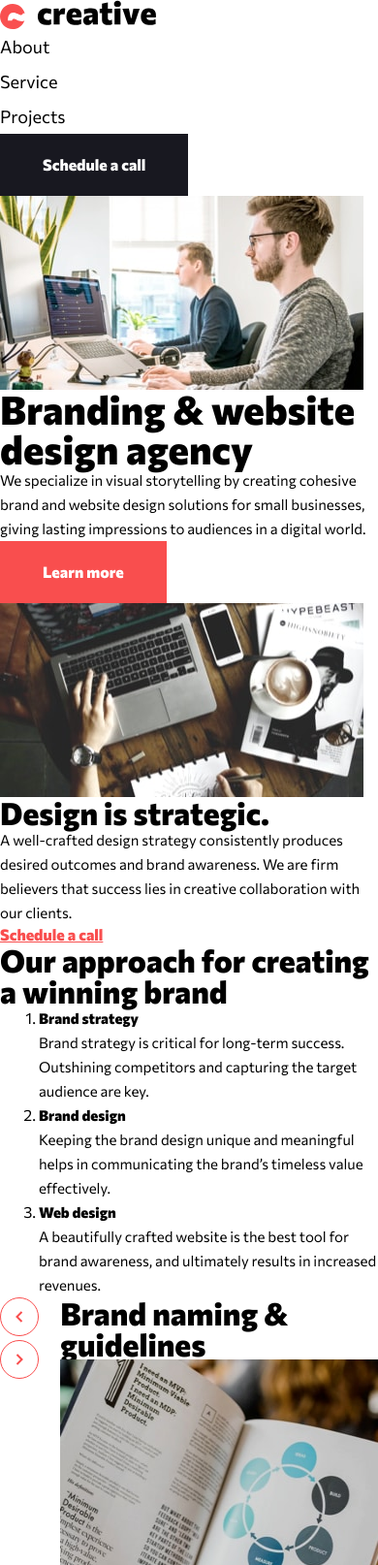
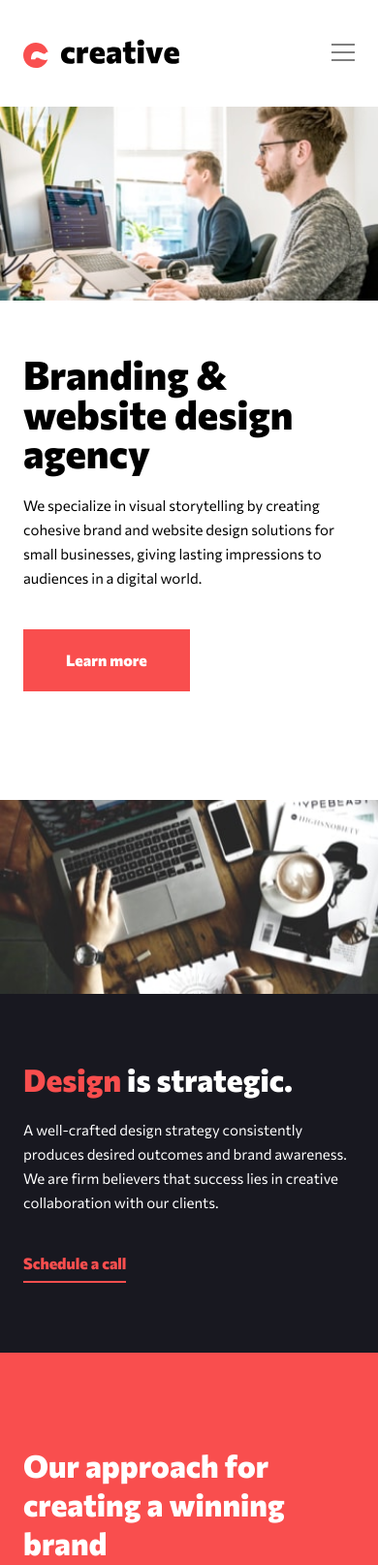
Before and after one commit to jefcooper/fem-creative-single-page-site, a website built with Vite: page src/index.html in a window 390 px wide. Shown: the top 1614 px of the page at 97% size. Built offline with nearby package versions, Linux system fonts and the light colour scheme.

Commit message:
mobile layout finished

```diff
--- a/src/index.html
+++ b/src/index.html
@@ -15,16 +15,27 @@
   <script src="scripts/script.js" type="module"></script>
 </head>
 
-<body class="body theme--default">
+<body class="body theme--light">
   <header class="header">
     <nav class="nav">
-      <ul>
-        <li>
       <a href="#" class="nav__logo">
         <span class="visually-hidden">Creative Agency Home</span>
         <img src="assets/logo.svg" alt="" aria-hidden="true">
       </a>
-        </li>
+      <input type="checkbox" id="nav__toggle" class="visually-hidden nav__toggle">
+      <label for="nav__toggle" class="nav__toggle-open">
+        <span class="visually-hidden">Show Mobile Menu</span>
+        <svg class="icon icon--hamburger" aria-hidden="true">
+          <use href="assets/icons.svg#icon--hamburger"></use>
+        </svg>
+      </label>
+      <label for="nav__toggle" class="nav__toggle-close">
+        <span class="visually-hidden">Hide Mobile Menu</span>
+        <svg class="icon icon--cross" aria-hidden="true">
+          <use href="assets/icons.svg#icon--cross"></use>
+        </svg>
+      </label>
+      <ul class="nav__list">
         <li>
           <a class="menu--1" href="#">About</a>
         </li>
@@ -50,72 +61,77 @@
         <source media="(min-width: 768px)" width="438" height="606" srcset="assets/tablet/image-hero.jpg">
         <img width="375" height="200" src="assets/mobile/image-hero.jpg" alt="Team at work">
       </picture>
-      <h1 class="heading--1">
+      <div class="hero__container">
+        <h1 class="heading--1 hero__heading">
           Branding & website design agency
         </h1>
 
-      <p class="text--1">
+        <p class="text--1 hero__description">
           We specialize in visual storytelling by creating cohesive brand and website design
           solutions for small businesses, giving lasting impressions to audiences in a digital world.
         </p>
 
-      <a href="#" class="btn btn--primary">
+        <a href="#" class="btn btn--primary hero__button">
           Learn more
         </a>
+      </div>
     </section>
 
     <section class="design">
       <picture>
         <source media="(min-width: 1024px)" width="735" height="984" srcset="assets/desktop/image-strategic.jpg">
         <source media="(min-width: 768px)" width="378" height="658" srcset="assets/tablet/image-strategic.jpg">
-        <img src="assets/mobile/image-strategic.jpg" alt="">
+        <img width="375" height="200" src="assets/mobile/image-strategic.jpg" alt="">
       </picture>
 
+      <div class="design__container">
         <h2 class="heading--2">
-        Design is strategic.
+          <span class="clr-accent">Design</span>
+          is strategic.
         </h2>
 
-      <p class="text--1">
+        <p class="text--1 design__description">
           A well-crafted design strategy consistently produces desired outcomes and brand awareness.
           We are firm believers that success lies in creative collaboration with our clients.
         </p>
 
-      <a href="#" class="btn btn--link">
+        <a href="#" class="btn btn--link design__button">
           Schedule a call
         </a>
+      </div>
     </section>
 
     <section class="approach">
-      <h2 class="heading--2">
+      <h2 class="heading--2 approach__title">
         Our approach for creating a winning brand
       </h2>
 
       <ol class="approach__list">
         <li class="approach__list-item">
-          <h3 class="heading--3">
+          <h3 class="heading--3 approach__list-item-title">
             Brand strategy
           </h3>
-          <p class="text--1">
+          <p class="text--1 approach__list-item-description">
             Brand strategy is critical for long-term success. Outshining competitors and capturing
             the target audience are key.
           </p>
         </li>
 
         <li class="approach__list-item">
-          <h3 class="heading--3">
+          <h3 class="heading--3 approach__list-item-title">
             Brand design
           </h3>
-          <p class="text--1">
+          <p class="text--1 approach__list-item-description">
             Keeping the brand design unique and meaningful helps in communicating the brand’s timeless
             value effectively.
           </p>
         </li>
 
         <li class="approach__list-item">
-          <h3 class="heading--3">
+          <h3 class="heading--3 approach__list-item-title">
             Web design
           </h3>
-          <p class="text--1">
+          <p class="text--1 approach__list-item-description">
             A beautifully crafted website is the best tool for brand awareness, and ultimately results
             in increased revenues.
           </p>
@@ -123,18 +139,18 @@
       </ol>
     </section>
 
-    <section class="carousel">
+    <section class="project-portfolio">
 
       <h2 class="visually-hidden">Project Portfolio</h2>
 
       <div class="carousel__controls">
-        <button type="button" class="btn btn--icon">
+        <button type="button" class="btn btn--icon" data-carousel-previous>
           <span class="visually-hidden">Display Previous Project</span>
           <svg class="icon icon--arrow-previous" aria-hidden="true">
             <use href="assets/icons.svg#icon--arrow-previous"></use>
           </svg>
         </button>
-        <button type="button" class="btn btn--icon">
+        <button type="button" class="btn btn--icon" data-carousel-next>
           <span class="visually-hidden">Display Next Project</span>
           <svg class="icon icon--arrow-next" aria-hidden="true">
             <use href="assets/icons.svg#icon--arrow-next"></use>
@@ -142,16 +158,17 @@
         </button>
       </div>
 
-      <ul class="carousel__slider">
+      <ul class="carousel" data-carousel>
         <li class="carousel__card">
-          <h3 class="heading--2">
+          <h3 class="heading--2 carousel__card-title">
             Brand naming & guidelines
           </h3>
           <figure>
-            <picture>
+            <picture class="carousel__picture">
               <source media="(min-width: 1024px)" width="895" height="728" srcset="assets/desktop/image-slide-1.jpg">
               <source media="(min-width: 768px)" width="438" height="472" srcset="assets/tablet/image-slide-1.jpg">
-              <img width="375" height="404" src="assets/mobile/image-slide-1.jpg" alt="Lean Roadmap Book">
+              <img class="carousel__img" width="375" height="404" src="assets/mobile/image-slide-1.jpg"
+                alt="Lean Roadmap Book">
             </picture>
             <figcaption>
               <p class="heading--3">
@@ -165,15 +182,16 @@
         </li>
 
         <li class="carousel__card">
-          <h3 class="heading--2">
+          <h3 class="heading--2 carousel__card-title">
             Brand identity & merchandise
           </h3>
-          <picture>
+          <figure>
+            <picture class="carousel__picture">
               <source media="(min-width: 1024px)" width="895" height="728" srcset="assets/desktop/image-slide-2.jpg">
               <source media="(min-width: 768px)" width="438" height="472" srcset="assets/tablet/image-slide-2.jpg">
-            <img width="375" height="404" src="assets/mobile/image-slide-2.jpg" alt="New Majestic Hotel Shopping Bag">
+              <img class="carousel__img" width="375" height="404" src="assets/mobile/image-slide-2.jpg"
+                alt="New Majestic Hotel Shopping Bag">
             </picture>
-          <figure>
             <figcaption>
               <p class="heading--3">
                 New Majestic Hotel
@@ -186,21 +204,24 @@
         </li>
 
         <li class="carousel__card">
-          <h3 class="heading--2">
+          <h3 class="heading--2 carousel__card-title">
             Brand identity & web design
           </h3>
-          <picture>
+          <figure>
+            <picture class="carousel__picture">
               <source media="(min-width: 1024px)" width="895" height="728" srcset="assets/desktop/image-slide-3.jpg">
               <source media="(min-width: 768px)" width="438" height="472" srcset="assets/tablet/image-slide-3.jpg">
-            <img width="375" height="404" src="assets/mobile/image-slide-3.jpg" alt="Crypto Dashboard Computer Screen">
+              <img class="carousel__img" width="375" height="404" src="assets/mobile/image-slide-3.jpg"
+                alt="Crypto Dashboard Computer Screen">
             </picture>
-          <figure>
+            <figcaption>
               <p class="heading--3">
                 Crypto Dashboard
               </p>
               <p class="text--1">
                 2016 Project
               </p>
+            </figcaption>
           </figure>
         </li>
       </ul>
--- a/src/scripts/script.js
+++ b/src/scripts/script.js
@@ -0,0 +1 @@
+import "./carousel";
--- a/src/stylesheets/base/_helpers.scss
+++ b/src/stylesheets/base/_helpers.scss
@@ -35,3 +35,7 @@
 .margin-left-auto {
   margin-left: auto;
 }
+
+.clr-accent {
+  color: var(--theme-clr-accent);
+}
--- a/src/stylesheets/base/_typography.scss
+++ b/src/stylesheets/base/_typography.scss
@@ -24,7 +24,6 @@
   font-weight: 800;
   line-height: 1;
   letter-spacing: 0px;
-  color: var(--theme-clr);
 }
 
 .heading--2 {
@@ -36,7 +35,6 @@
   font-weight: 800;
   line-height: 1;
   letter-spacing: 0px;
-  color: var(--theme-clr);
 }
 
 .heading--3 {
@@ -48,7 +46,6 @@
   font-weight: 800;
   line-height: 1.667;
   letter-spacing: 0px;
-  color: var(--theme-clr);
 }
 
 .text--1 {
@@ -58,7 +55,6 @@
   // desktop 18/32-400
   font-size: functions.ramp(0.9375rem, 1.125rem, 768px, 1440px);
   line-height: 1.6667;
-  color: var(--theme-clr);
 }
 .btn {
   @include font-base;
--- a/src/stylesheets/components/_btn.scss
+++ b/src/stylesheets/components/_btn.scss
@@ -41,11 +41,14 @@
  */
 .btn--link {
   color: var(--theme-btn-link-clr);
-  text-decoration: underline;
   padding: 0;
+  padding-bottom: 0.5rem;
+  border-bottom: 2px solid;
+  border-color: var(--theme-clr-accent);
 
   &:hover {
     color: var(--theme-btn-primary-bg-hover);
+    border-color: var(--theme-btn-primary-bg-hover);
   }
 }
 
--- a/src/stylesheets/components/_carousel.scss
+++ b/src/stylesheets/components/_carousel.scss
@@ -1,4 +1,5 @@
 .carousel {
+  position: relative;
   list-style: none;
   padding-inline: 0;
   display: flex;
@@ -9,6 +10,28 @@
 }
 .carousel::-webkit-scrollbar {
   display: none;
+}
+.carousel__card {
+  position: relative;
+  display: flex;
+  flex-direction: column-reverse;
+  scroll-snap-align: center;
+  width: 100%;
+}
+.carousel__card-title {
+  padding-top: 4rem;
+  padding-bottom: 8rem;
+  padding-left: 1.5rem;
+}
+
+.carousel__card figure {
+  position: relative;
+}
+.carousel__card figcaption {
+  position: absolute;
+  bottom: 2.5rem;
+  right: 2.5rem;
+  text-align: right;
 }
 .carousel__picture {
   width: calc(
@@ -21,7 +44,12 @@
   object-fit: cover;
   object-position: bottom;
 }
-.carousel__card {
-  scroll-snap-align: center;
-  width: 100%;
+.carousel__controls {
+  display: grid;
+  grid-auto-flow: column;
+  gap: 1rem;
+  position: absolute;
+  bottom: 4rem;
+  left: 1.5rem;
+  z-index: 2;
 }
--- /dev/null
+++ b/src/stylesheets/layout/_approach.scss
@@ -0,0 +1,38 @@
+.approach {
+  color: var(--theme-clr-light);
+  background-color: var(--theme-clr-accent);
+
+  padding-block: 6rem;
+  padding-inline: 1.5rem;
+}
+
+.approach__title {
+  line-height: 1.25;
+}
+
+.approach__list {
+  list-style: none;
+  padding: 0;
+  counter-reset: approach-list;
+}
+
+.approach__list-item {
+  --_top-spacing: 2.5rem;
+  --_left-spacing: 1rem;
+  position: relative;
+  counter-increment: approach-list;
+  margin-top: var(--_top-spacing);
+  margin-left: var(--_left-spacing);
+}
+.approach__list-item::before {
+  position: absolute;
+  content: counter(approach-list, decimal-leading-zero);
+  font-size: 5rem;
+  font-weight: 800;
+  opacity: 25%;
+  margin-top: calc(-1 * var(--_top-spacing));
+  margin-left: calc(-1 * var(--_left-spacing));
+}
+.approach__list-item-description {
+  margin-top: 1rem;
+}
--- /dev/null
+++ b/src/stylesheets/layout/_design.scss
@@ -0,0 +1,19 @@
+.design {
+  color: var(--theme-clr-light);
+  background-color: var(--theme-bg-dark);
+}
+
+.design img {
+  width: 100%;
+  object-fit: cover;
+}
+
+.design__container {
+  padding-inline: 1.5rem;
+  padding-block: 4.5rem;
+}
+
+.design__description {
+  margin-top: 1.5rem;
+  margin-bottom: 2.5rem;
+}
--- a/src/stylesheets/layout/_footer.scss
+++ b/src/stylesheets/layout/_footer.scss
@@ -2,6 +2,11 @@
 @use "../abstracts/functions";
 
 .footer {
+  padding-inline: 1.5rem;
+  padding-block: 6.25rem;
+}
+.footer .btn {
+  margin-top: 3rem;
 }
 
 /*----------------------------------------------------------------------------
--- /dev/null
+++ b/src/stylesheets/layout/_hero.scss
@@ -0,0 +1,21 @@
+.hero {
+}
+
+.hero img {
+  width: 100%;
+  object-fit: cover;
+}
+
+.hero__container {
+  padding-inline: 1.5rem;
+  padding-block: 3.5rem;
+}
+
+.hero__description {
+  margin-top: 1.3rem;
+}
+
+.hero__button {
+  margin-top: 2.5rem;
+  margin-bottom: 3.5rem;
+}
--- a/src/stylesheets/layout/_index.scss
+++ b/src/stylesheets/layout/_index.scss
@@ -1,3 +1,8 @@
 @forward "header";
 @forward "footer";
 @forward "main";
+@forward "nav";
+@forward "hero";
+@forward "design";
+@forward "approach";
+@forward "project-portfolio";
--- /dev/null
+++ b/src/stylesheets/layout/_nav.scss
@@ -0,0 +1,76 @@
+@use "../abstracts/mixins";
+
+.nav {
+  position: relative;
+  display: grid;
+  grid-auto-flow: column;
+  justify-content: space-between;
+  align-items: center;
+  padding-inline: 1.5rem;
+  padding-block: 2.5rem;
+}
+.nav .btn--secondary {
+  background-color: var(--theme-btn-primary-bg);
+}
+.nav__list {
+  display: none;
+  position: absolute;
+  top: 110px;
+  right: 1.6rem;
+  padding-top: 2rem;
+  text-align: center;
+  background-color: var(--theme-bg-dark);
+  color: var(--theme-clr-light);
+}
+.nav__toggle:checked ~ .nav__list {
+  display: grid;
+}
+.nav .btn {
+  margin: 1.6rem;
+}
+.nav__toggle-open {
+}
+.nav__toggle-close {
+  display: none;
+}
+.nav__toggle:checked ~ .nav__toggle-close {
+  display: block;
+}
+.nav__toggle:checked ~ .nav__toggle-open {
+  display: none;
+}
+
+/*----------------------------------------------------------------------------
+  Tablet breakpoint
+ ----------------------------------------------------------------------------*/
+@include mixins.media-breakpoint("tablet") {
+  .nav__list {
+    position: relative;
+    top: auto;
+    right: auto;
+    display: grid;
+    grid-auto-flow: column;
+    gap: 1.25rem;
+    align-items: center;
+    padding-top: 0;
+    text-align: left;
+    background-color: var(--theme-bg);
+    color: var(--theme-clr);
+  }
+  .nav__toggle-label {
+    display: none;
+  }
+  .nav .btn--secondary {
+    background-color: var(--theme-btn-secondary-bg);
+  }
+  .nav .btn {
+    margin: 0;
+    margin-left: 0.5rem;
+  }
+  .nav__toggle-open {
+    display: none;
+  }
+  .nav__toggle-close {
+    display: none;
+  }
+}
--- /dev/null
+++ b/src/stylesheets/layout/_project-portfolio.scss
@@ -0,0 +1,5 @@
+.project-portfolio {
+  position: relative;
+  background-color: var(--theme-bg-dark);
+  color: var(--theme-clr-light);
+}
--- a/src/stylesheets/themes/_light.scss
+++ b/src/stylesheets/themes/_light.scss
@@ -3,9 +3,11 @@
 
 @mixin theme--light {
   --theme-bg: #{colors.$clr-neutral-100};
+  --theme-bg-dark: #{colors.$clr-neutral-800};
   --theme-clr: #{colors.$clr-neutral-900};
   --theme-clr-light: #{colors.$clr-neutral-100};
   --theme-clr-focus: #{colors.$clr-neutral-900};
+  --theme-clr-accent: #{colors.$clr-accent-400};
 
   --theme-btn-clr: #{colors.$clr-neutral-100};
   --theme-btn-link-clr: #{colors.$clr-accent-400};
```
Also changed, not shown: src/scripts/carousel.js (added, +17 -0 lines). Lines whose indentation alone changed are shown as unchanged.
